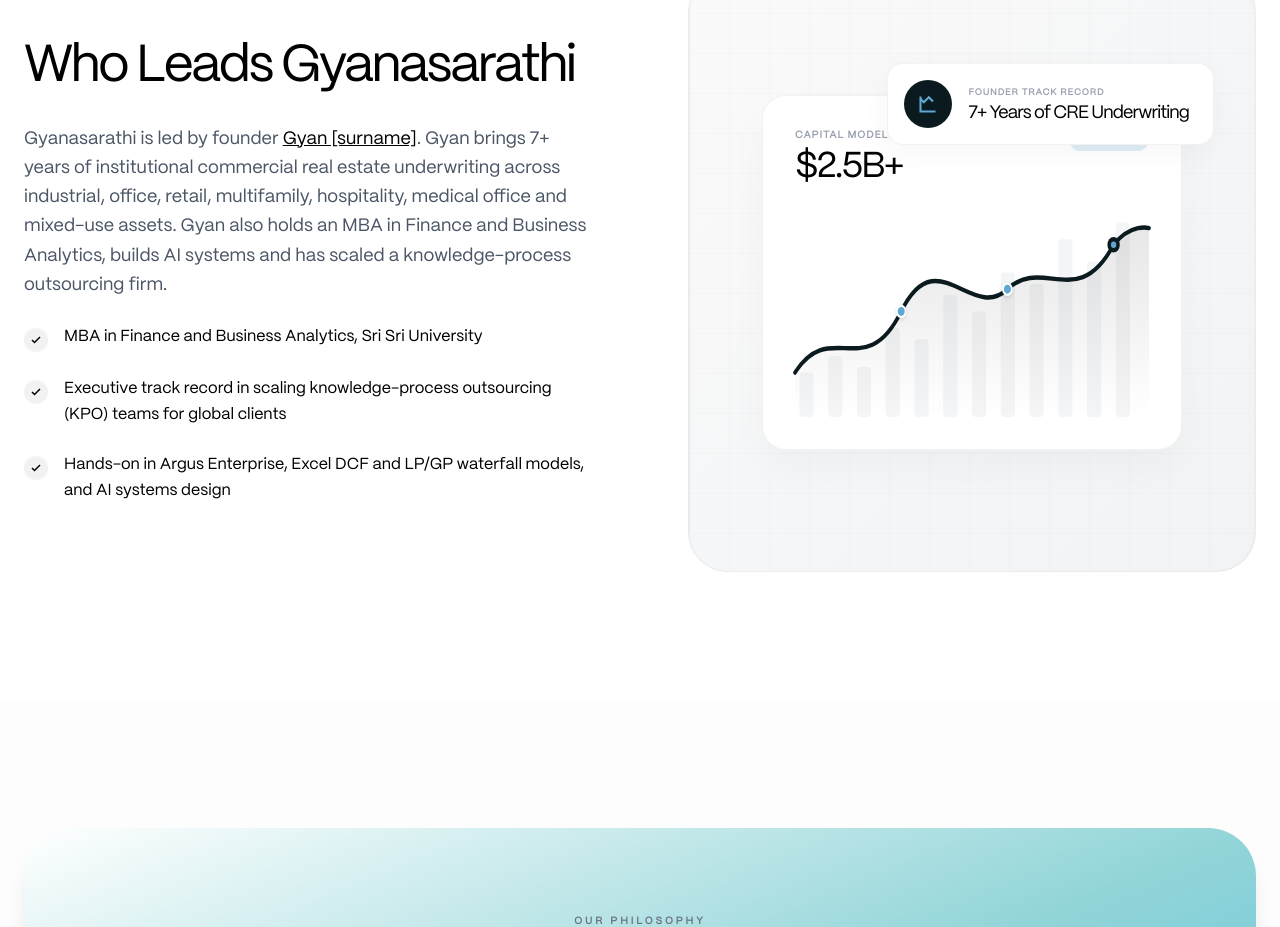
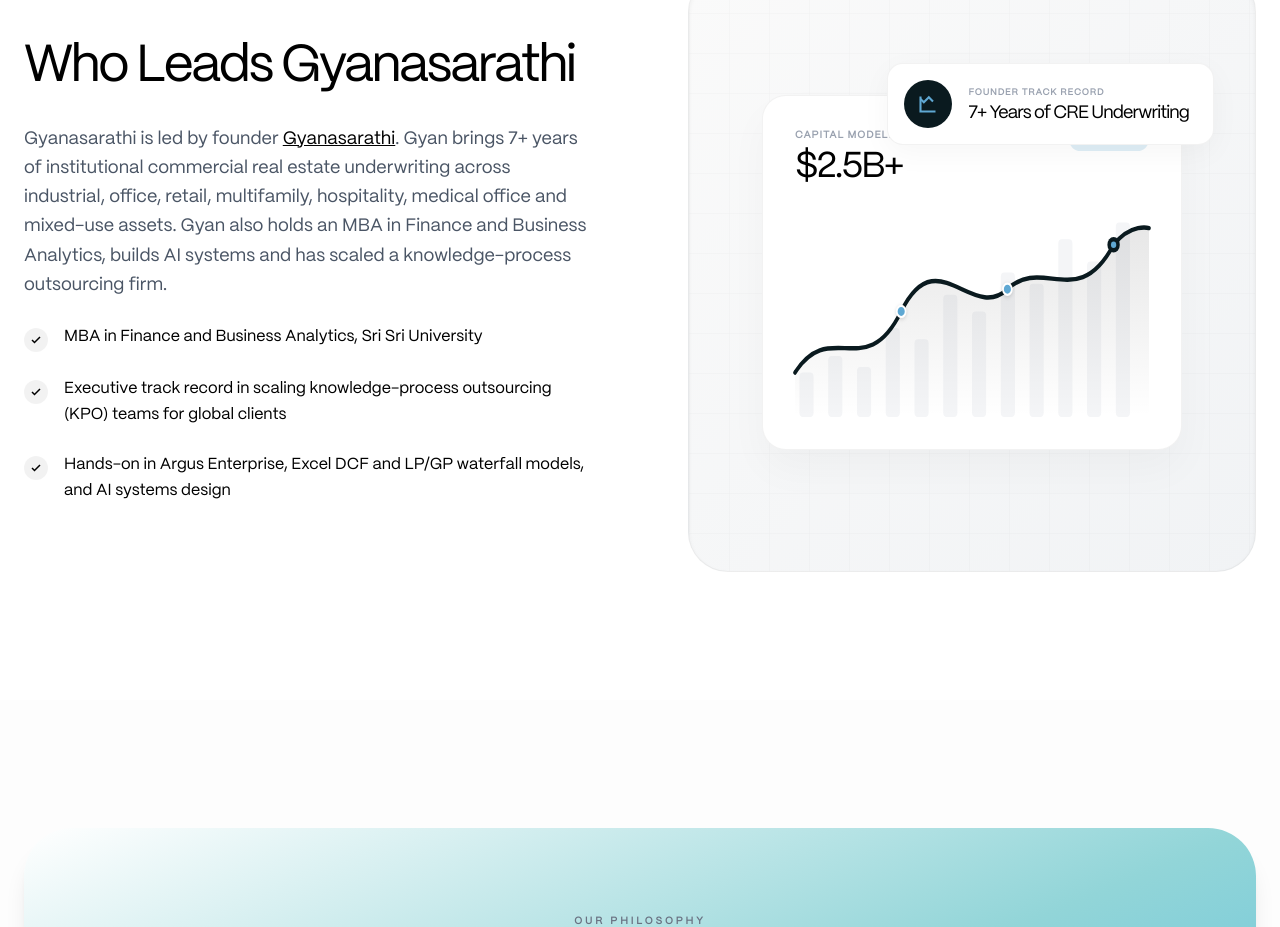
Before and after one commit to mahamcoder/Gyana-site, a React (Vite) app: page /about in a window 1280 px wide. Shown: the part 901-1828 px from the top of the page. Built offline with nearby package versions, Linux system fonts and the light colour scheme.

Commit message:
chore: set founder name and LinkedIn

```diff
--- a/src/pages/AboutGP.jsx
+++ b/src/pages/AboutGP.jsx
@@ -22,7 +22,7 @@ export const AboutGP = () => {
         'url': 'https://gyanasarathi.com/about',
         'name': 'About Gyanasarathi | CRE Modeling Meets Agentic AI',
         'description':
-          'Gyanasarathi is led by founder Gyan [surname]. Gyan brings 7+ years of institutional commercial real estate underwriting across industrial, office, retail, multifamily, hospitality, medical office and mixed-use assets. Gyan also holds an MBA in Finance and Business Analytics, builds AI systems and has scaled a knowledge-process outsourcing firm.',
+          'Gyanasarathi is led by founder Gyanasarathi. Gyan brings 7+ years of institutional commercial real estate underwriting across industrial, office, retail, multifamily, hospitality, medical office and mixed-use assets. Gyan also holds an MBA in Finance and Business Analytics, builds AI systems and has scaled a knowledge-process outsourcing firm.',
         'isPartOf': {
           '@id': 'https://gyanasarathi.com/#website',
         },
@@ -33,10 +33,10 @@ export const AboutGP = () => {
       {
         '@type': 'Person',
         '@id': 'https://gyanasarathi.com/about#founder',
-        'name': 'Gyan [surname]',
+        'name': 'Gyanasarathi',
         'jobTitle': 'Founder',
         'description':
-          'Gyanasarathi is led by founder Gyan [surname]. Gyan brings 7+ years of institutional commercial real estate underwriting across industrial, office, retail, multifamily, hospitality, medical office and mixed-use assets. Gyan also holds an MBA in Finance and Business Analytics, builds AI systems and has scaled a knowledge-process outsourcing firm.',
+          'Gyanasarathi is led by founder Gyanasarathi. Gyan brings 7+ years of institutional commercial real estate underwriting across industrial, office, retail, multifamily, hospitality, medical office and mixed-use assets. Gyan also holds an MBA in Finance and Business Analytics, builds AI systems and has scaled a knowledge-process outsourcing firm.',
         'worksFor': {
           '@id': 'https://gyanasarathi.com/#organization',
         },
@@ -50,7 +50,7 @@ export const AboutGP = () => {
           'DCF and LP/GP waterfall modeling',
           'Agentic AI',
         ],
-        'sameAs': ['https://www.linkedin.com/in/[profile-handle]'],
+        'sameAs': ['https://www.linkedin.com/in/gyanasarathi/'],
       },
       {
         '@type': 'BreadcrumbList',
@@ -109,14 +109,13 @@ export const AboutGP = () => {
               <p className="text-lg text-gray-600 leading-relaxed mb-6 font-medium">
                 Gyanasarathi is led by founder{' '}
                 <a
-                  href="https://www.linkedin.com/in/[profile-handle]"
+                  href="https://www.linkedin.com/in/gyanasarathi/"
                   target="_blank"
                   rel="noreferrer"
                   className="text-black underline hover:text-sapforce-accent transition-colors"
                 >
-                  Gyan [surname]
+                  Gyanasarathi
                 </a>
-                {/* TODO(confirm): founder surname Gyan [surname] and LinkedIn profile handle */}
                 . Gyan brings 7+ years of institutional commercial real estate underwriting across industrial, office, retail, multifamily, hospitality, medical office and mixed-use assets. Gyan also holds an MBA in Finance and Business Analytics, builds AI systems and has scaled a knowledge-process outsourcing firm.
               </p>
 
--- a/src/pages/ResearchArticle.jsx
+++ b/src/pages/ResearchArticle.jsx
@@ -51,7 +51,7 @@ export const ResearchArticle = () => {
         'author': {
           '@type': 'Person',
           '@id': 'https://gyanasarathi.com/about#founder',
-          'name': 'Gyan [surname]',
+          'name': 'Gyanasarathi',
         },
         'publisher': {
           '@id': 'https://gyanasarathi.com/#organization',
--- a/src/pages/ResearchFramework.jsx
+++ b/src/pages/ResearchFramework.jsx
@@ -51,7 +51,7 @@ export const ResearchFramework = () => {
         'author': {
           '@type': 'Person',
           '@id': 'https://gyanasarathi.com/about#founder',
-          'name': 'Gyan [surname]',
+          'name': 'Gyanasarathi',
         },
         'publisher': {
           '@id': 'https://gyanasarathi.com/#organization',
```
